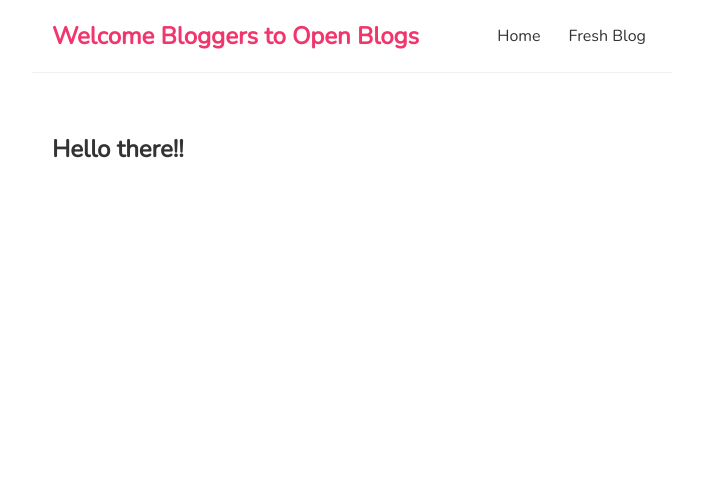
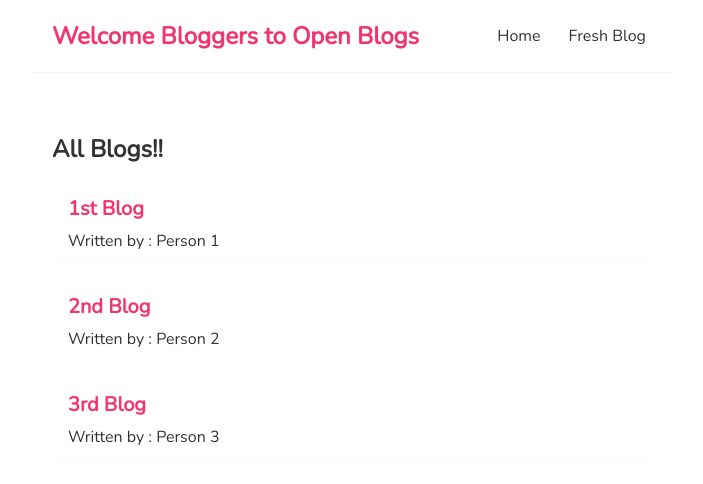
Before and after one commit to shyam7211/react-open-blog, a React (Create React App) app: page / in a window 1280 px wide. Shown: the top 484 px of the page, without its empty margins (288-991 px from the left). Built offline with nearby package versions, Linux system fonts and the light colour scheme.

Commit message:
Components added to the components folder and BlogList was made and learnt how can we make search.

```diff
--- a/src/App.js
+++ b/src/App.js
@@ -1,10 +1,10 @@
-import NavBar from './NavBar';
-import Home from './Home';
+import NavBar from './components/NavBar';
+import Home from './components/Home';
 
 function App() {
   return (
     <div className="App">
-      <NavBar></NavBar>    {/* <Navbar /> */}
+      {/* <NavBar></NavBar>   */} <NavBar />
       <div className="content">
         <Home />
       </div>
--- a/src/Home.js
+++ /dev/null
@@ -1,9 +0,0 @@
-const Home = () => {
-    return (
-        <div className="home">
-            <h2>Hello there!!</h2>
-        </div>
-    );
-}
-
-export default Home;
--- /dev/null
+++ b/src/components/BlogList.js
@@ -0,0 +1,18 @@
+const BlogList = (props) => {
+    const blogs = props.blogs;
+    const title = props.title;
+    // const BlogList = ({blogs, title}) => {   //This is also the way to provide props by destructuring it in the argument itself.
+    return (
+        <div className="blog-list">
+        <h2>{title}</h2>
+            {blogs.map((blog) => (
+                <div className="blog-preview" key={blog.id}>
+                    <h2>{blog.title}</h2>
+                    <p>Written by : {blog.author}</p>
+                </div>
+            ))}
+        </div>
+     );
+}
+
+export default BlogList;
--- /dev/null
+++ b/src/components/Home.js
@@ -0,0 +1,22 @@
+import { useState } from "react";
+import BlogList from "./BlogList";
+
+
+const Home = () => {
+
+    const [blogs, setBlogs] = useState([
+        {title: '1st Blog', author: 'Person 1', body: 'abcdee efroa...', id: 1},
+        {title: '2nd Blog', author: 'Person 2', body: 'aro vcnkx efroa...', id: 2},
+        {title: '3rd Blog', author: 'Person 3', body: 'fjnjr arroa...', id: 3}
+    ]);
+
+    return (
+        <div className="home">
+            <BlogList blogs={blogs} title="All Blogs!!" />
+            {/* The method below filter's only the required blog example for searching a blog */}
+            {/* <BlogList blogs={blogs.filter((blog) => blog.author === 'Person 2')} title="Person 2's Blogs!!" />  */}
+        </div>
+    );
+}
+
+export default Home;
--- a/src/index.css
+++ b/src/index.css
@@ -34,3 +34,20 @@
   margin: 40px auto;
   padding: 20px;
 }
+
+
+.blog-preview {
+  padding: 10px 16px;
+  margin: 20px 0px;
+  border-bottom: 1px solid #fafafa;
+}
+
+.blog-preview:hover {
+  box-shadow: 1px 3px 5px rgba(0, 0, 0, 0.1);
+}
+
+.blog-preview h2 {
+  font-size: 20px;
+  color: #f1356d;
+  margin-bottom: 8px;
+}
```
Also changed, not shown: src/components/NavBar.js (renamed from src/NavBar.js).
